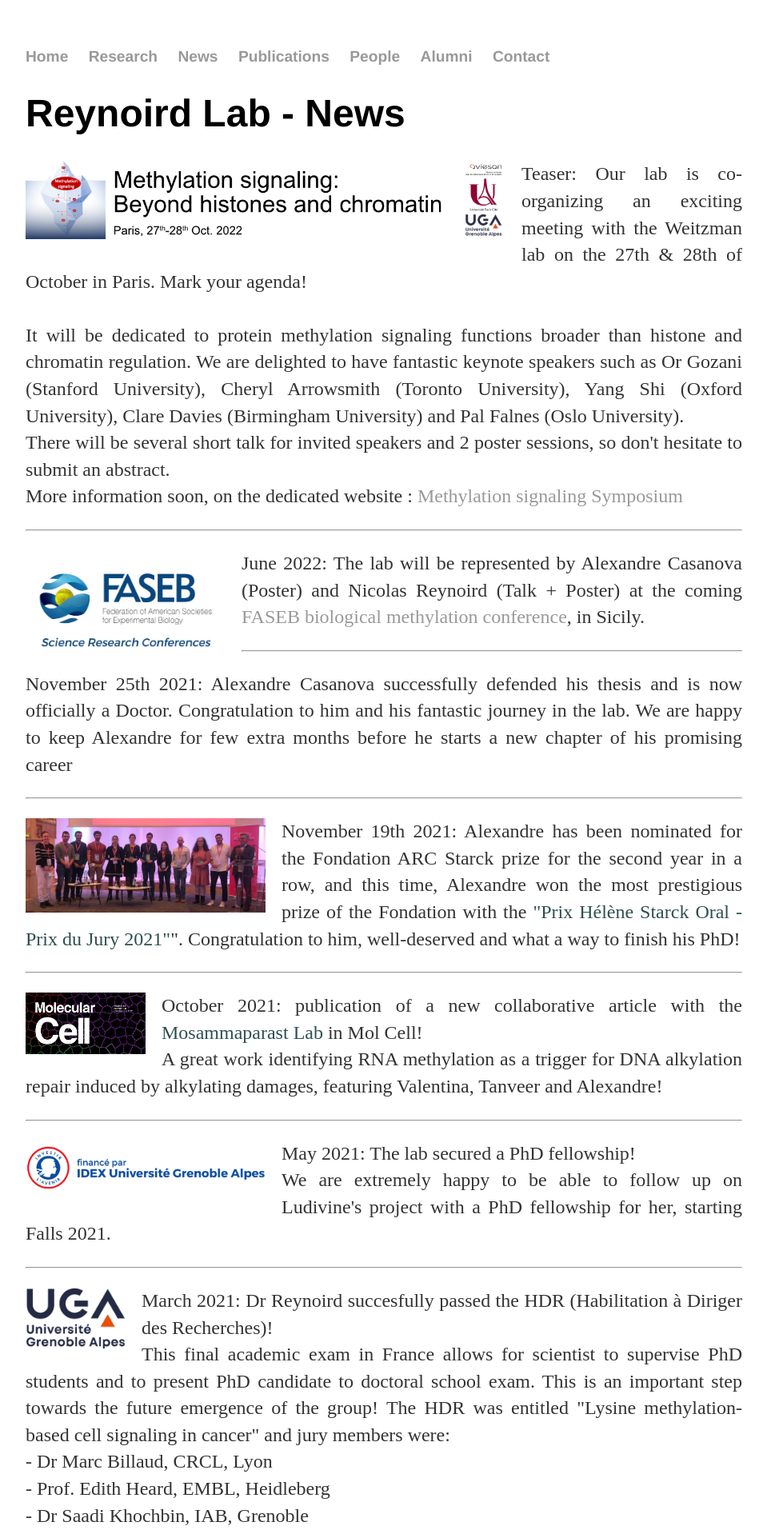
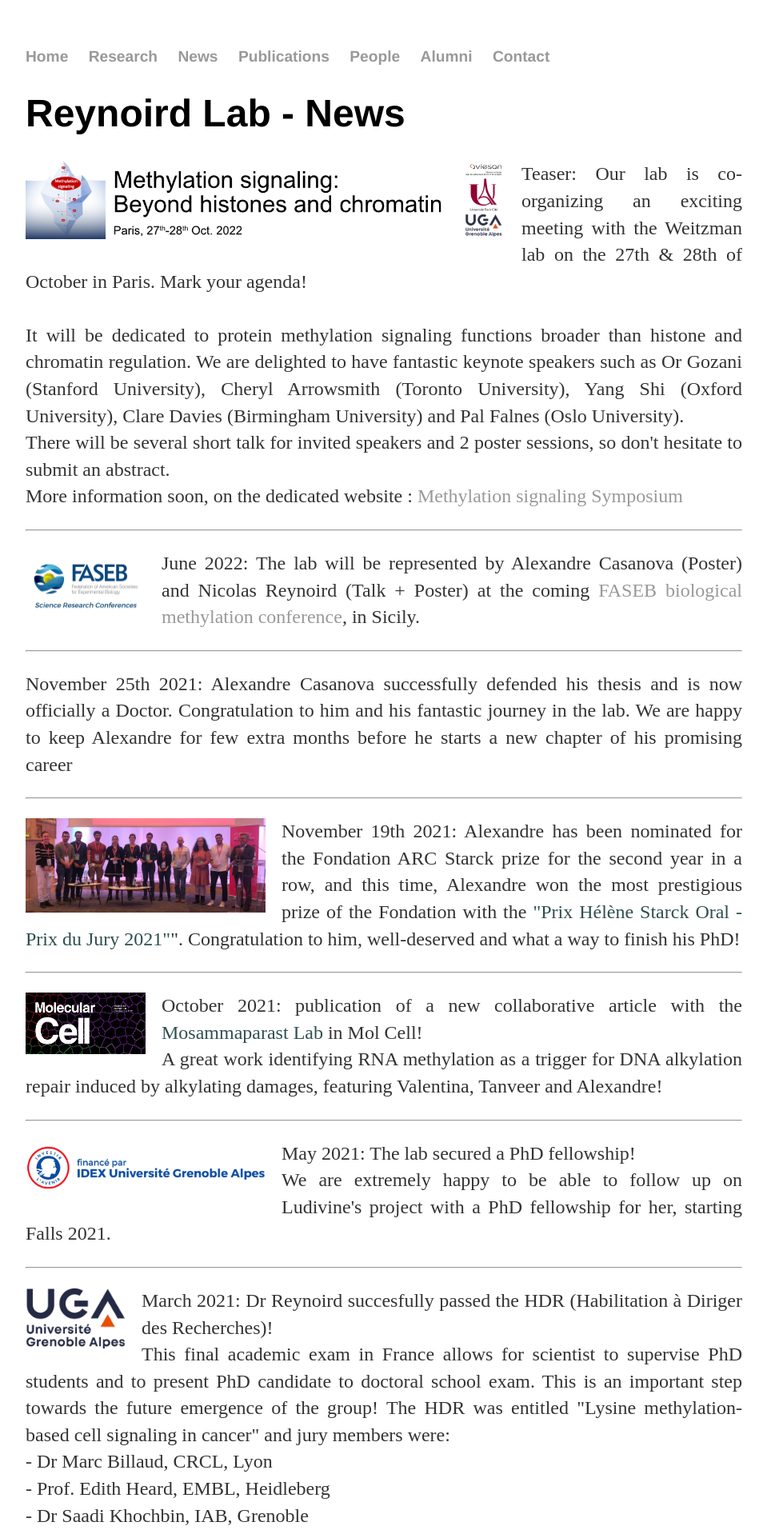
Before and after one commit to Reynoird-Lab/Reynoird-lab.github.io, a Jekyll site: the page built from News/index.html, in a window 1280 px wide. Shown: the top 1918 px of the page at 80% size, without its empty margins (160-1119 px from the left). Built offline with Jekyll 4.4.1, drawn with Linux system fonts in a browser that asks for light colours; Markdown is read by kramdown in place of the engine named in the settings.

Commit message:
Update index.html

```diff
--- a/News/index.html
+++ b/News/index.html
@@ -18,7 +18,7 @@
 <hr>
 
 <div class="div-categoryContainer">
-    <img src="https://reynoird-lab.github.io/Images/FASEB.png" title="Faseb" width="250" style="margin: 0px 20px 10px 0px;" class="picture-left">
+    <img src="https://reynoird-lab.github.io/Images/FASEB.png" title="Faseb" width="150" style="margin: 0px 20px 10px 0px;" class="picture-left">
   <div class="paragraph-right">
 	  <p align="justify"> June 2022: The lab will be represented by Alexandre Casanova (Poster) and Nicolas Reynoird (Talk + Poster) at the coming <a href="https://www.faseb.org/meetings-and-events/src-events/the-biological-methylation-conference-fundamental-mechanisms-in-human-health-and-disease">FASEB biological methylation conference</a>, in Sicily. </p>
 	</div>
```
